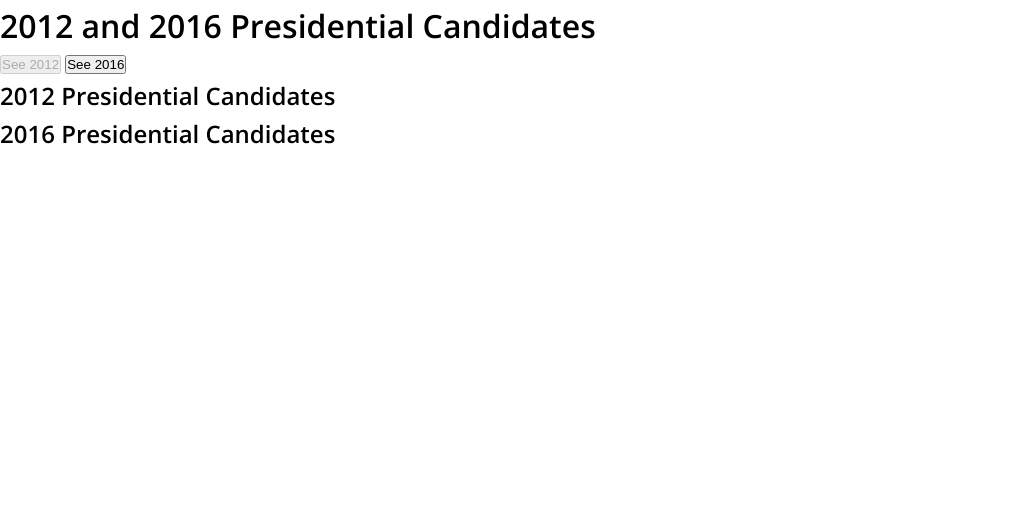
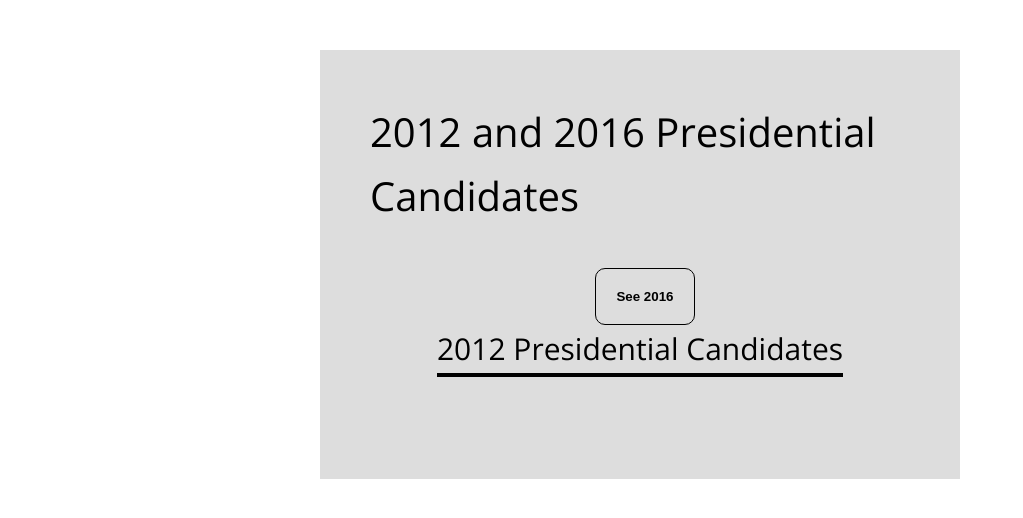
Before and after one commit to webtestingrun15/candidates, a website: page index.html in a window 1280 px wide. Both pictures are taken after a click on the button "See 2012". Shown: the whole page, without its empty margins (0-1023 px from the left). Drawn offline with nearby package versions, Linux system fonts and the light colour scheme; no server answers.

Commit message:
added CSS styling and hide/show btns and list

```diff
--- a/index.html
+++ b/index.html
@@ -16,13 +16,15 @@
             <h1>2012 and 2016 Presidential Candidates</h1>
         </header>
         <main class="main">
-            <button class="btn btn--2012">See 2012</button>
-            <button class="btn btn--2016">See 2016</button>
-            <div class="list">
+            <div class="main__btn">
+                <button class="btn btn--2012">See 2012</button>
+                <button class="btn btn--2016">See 2016</button>
+            </div>
+            <div class="list list--1">
                 <h2 class="list__header">2012 Presidential Candidates</h2>
                 <ul class="list__ul list-2012"></ul>
             </div>
-            <div class="list">
+            <div class="list list--2">
                 <h2 class="list__header">2016 Presidential Candidates</h2>
                 <ul class="list__ul list-2016"></ul>
             </div>
--- a/js/App.js
+++ b/js/App.js
@@ -18,6 +18,8 @@ const list2012 = document.querySelector('.list-2012');
 const list2016 = document.querySelector('.list-2016');
 const btn2012 = document.querySelector('.btn--2012');
 const btn2016 = document.querySelector('.btn--2016');
+const list1 = document.querySelector('.list--1');
+const list2 = document.querySelector('.list--2');
 
 
 // fetch(twelveOne)
@@ -70,12 +72,14 @@ btn2012.addEventListener('click', () => {
   // sortCandidates(candidates2012);
   showCandidates(candidates2012);
   btn2012.disabled = true;
+  list1.className = 'show';
 });
 
 btn2016.addEventListener('click', () => {
   // sortCandidates(candidates2016);
   showCandidates(candidates2016);
   btn2016.disabled = true;
+  list2.className = 'show';
 });
 
 // for use on event listener or onload event
--- a/sass/_base.scss
+++ b/sass/_base.scss
@@ -1,3 +1,6 @@
+// fonts
+$font-primary: 'Open Sans', sans-serif;
+
 *,
 *::before,
 *::after {
@@ -8,11 +11,82 @@
 
 html {
   box-sizing: border-box;
-  font-size: 62.5;
+  font-size: 62.5%;
 }
 
 body {
-  font-family: 'Open Sans', sans-serif;
+  font-family: $font-primary;
   font-weight: 300;
   line-height: 1.6;
 }
+
+.wrapper {
+  width: 50vw;
+  margin: 5rem auto;
+  background-color: #ddd;
+  padding: 3rem;
+  display: flex;
+  flex-direction: column;
+  justify-content: center;
+  align-items: center;
+
+  & > * {
+    padding: 2rem;
+    display: flex;
+    flex-direction: column;
+  }
+}
+
+.main {
+  &__btn {
+    display: flex;
+    justify-content: center;
+    & > * {
+      margin-left: 1rem;
+    }
+  }
+}
+
+.list {
+  visibility: hidden;
+
+  &__header {
+    text-align: center;
+  }
+  &__ul {
+    border: 2px solid #000;
+  }
+  &__item {
+    list-style-type: none;
+    padding: 0.5rem 1rem;
+    transition: all 0.7s;
+    font-size: 1.5rem;
+    &:hover {
+      transform: translateY(2px);
+      font-weight: 600;
+    }
+  }
+  &__item:nth-child(2n) {
+    background-color: #fff;
+  }
+}
+
+.btn {
+  padding: 2rem;
+  cursor: pointer;
+  font-weight: 600;
+  background-color: #ddd;
+  border: 1px solid #000;
+  border-radius: 10px;
+
+  &:hover {
+    background-color: #fff;
+  }
+
+  &:active {
+    transform: translateY(1px);
+  }
+  &:disabled {
+    display: none;
+  }
+}
--- a/sass/_component.scss
+++ b/sass/_component.scss
@@ -0,0 +1,3 @@
+.show {
+  visibility: visible;
+}
--- a/sass/_layout.scss
+++ b/sass/_layout.scss
@@ -0,0 +1,9 @@
+h1 {
+  font-weight: 400;
+  font-size: 4rem;
+}
+
+h2 {
+  font-weight: 400;
+  font-size: 3rem;
+}
```
Also changed, not shown: css/style.css.
